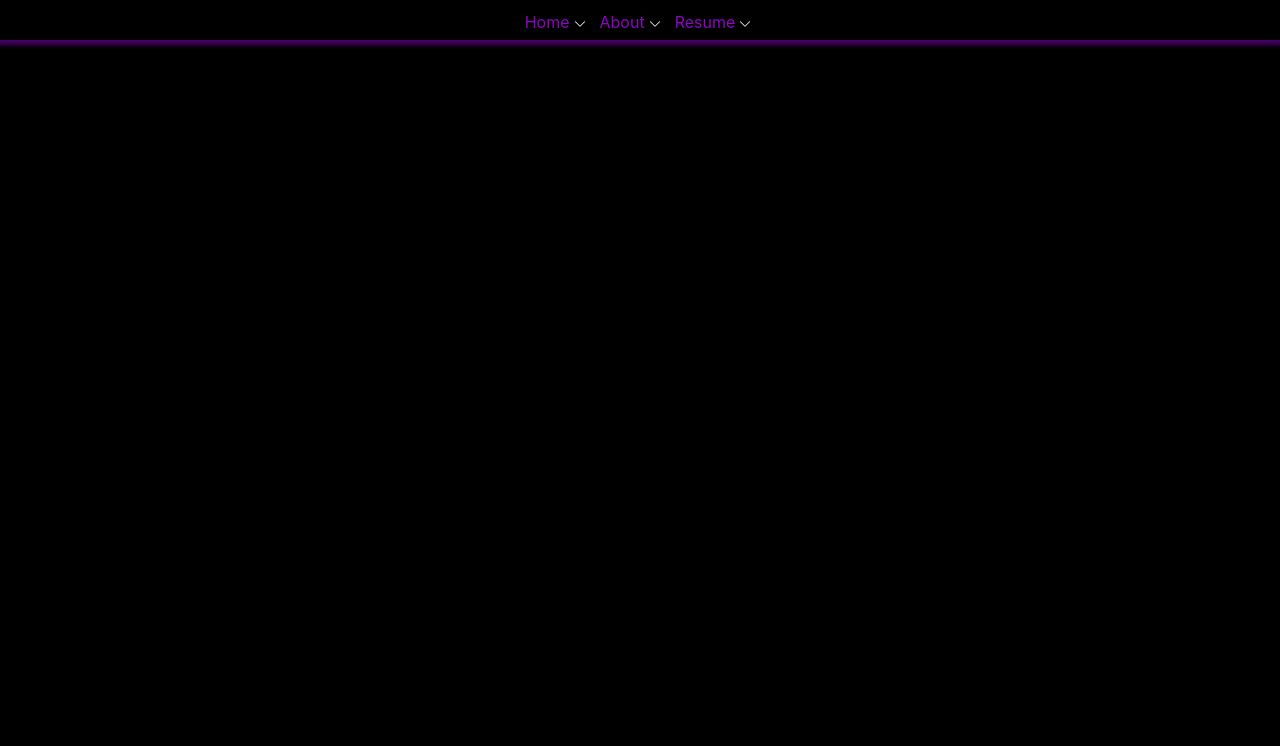
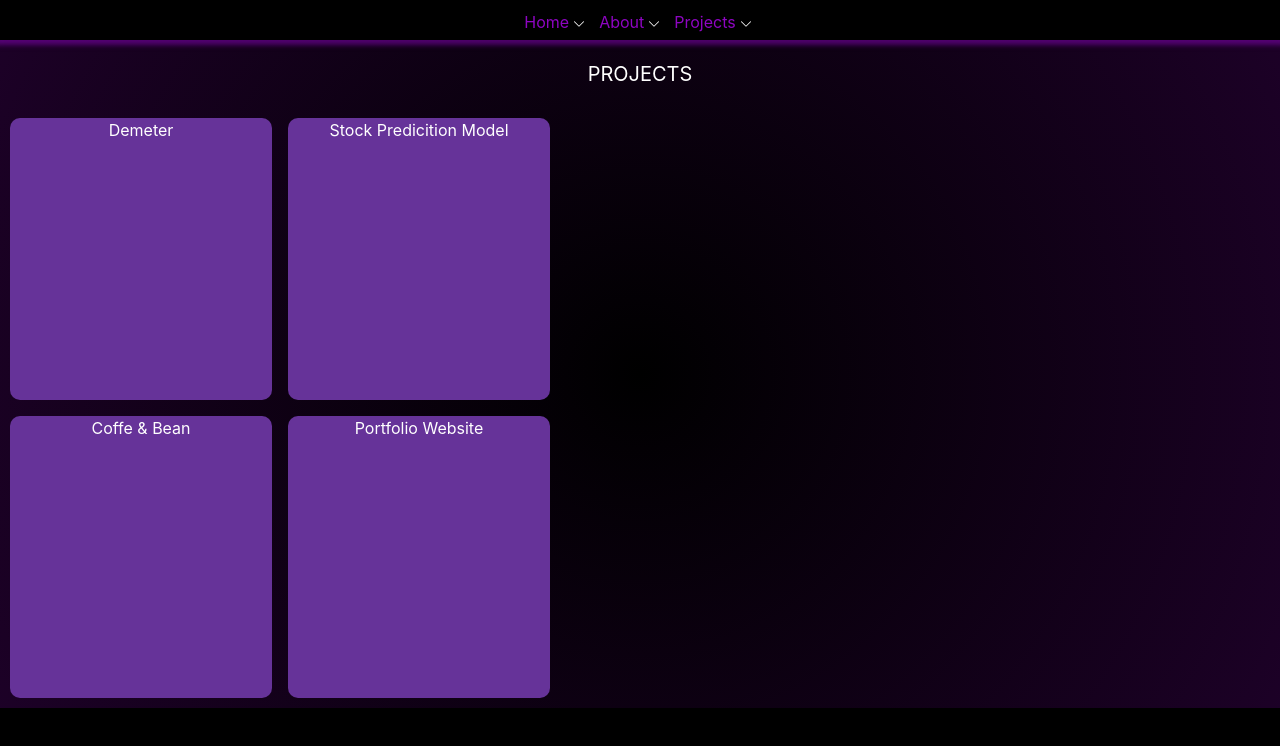
Before and after one commit to patteg21/websiteV3, a React (Create React App) app in the folder websitev3/: page /projects in a window 1280 px wide. Before the commit this address had no page. Shown: the top 746 px of the page. Built offline with nearby package versions, Linux system fonts and the light colour scheme.

Commit message:
working on show animation

```diff
--- a/websitev3/src/About/About.js
+++ b/websitev3/src/About/About.js
@@ -15,8 +15,8 @@ import Footer from "../Footer";
 
 export default function About(){
 
-    const xValues = [50, 60, 70, 80, 90, 100, 110, 120, 130, 140, 150];
-    const yValues = [7, 8, 8, 9, 9, 9, 10, 11, 14, 14, 15];
+    const xValues = [5,10,15,20,25,30,35,40,45,50];
+    const yValues = [2,4,6,8,10,12,14,16,18,20];
     const data = {
       labels: xValues,
       datasets: [
@@ -24,7 +24,7 @@ export default function About(){
             label: "",
             backgroundColor: "rgba(0, 0, 255, 0.2)",
             borderColor: "rgba(0, 0, 255, 1)",
-            borderWidth: 1,
+            borderWidth: 2,
             data: yValues,
         },
       ],
--- a/websitev3/src/App.js
+++ b/websitev3/src/App.js
@@ -4,6 +4,7 @@ import { BrowserRouter as Router, Route, Routes } from 'react-router-dom';
 import './App.css';
 import About from './About/About';
 import Home from "./Home/Home"
+import Projects from './Projects/Projects';
 import TopBar from './TopBar';
 
 function App() {
@@ -14,6 +15,7 @@ function App() {
       <Routes>
         <Route path='/' element={<Home />}/>
         <Route path='/about' element={<About />}/>
+        <Route path='/projects' element={<Projects />}/>
       </Routes>
     </div>
     </div>
--- a/websitev3/src/Home/NavCube.js
+++ b/websitev3/src/Home/NavCube.js
@@ -19,8 +19,8 @@ export default function NavCube({setSnackBarShow, snackBarShow}){
                     </Link>
                 </span>
                 <span style={{'--i': 2}}>
-                    <Link to="/resume">
-                    <h1>Resume</h1>
+                    <Link to="/projects">
+                    <h1>Projects</h1>
                     </Link>
                 </span>
                 <span style={{'--i': 3}} className="HomeButton">
--- /dev/null
+++ b/websitev3/src/Projects/ProjectContainer.js
@@ -0,0 +1,18 @@
+import React from "react";
+import ProjectDisplay from "./ProjectDisplay";
+
+
+
+export default function ProjectContainer(){
+
+    return(
+        <div className="Projects-Container">
+            <div className="Left-Projects grid grid-cols-2 gap-4">
+                <ProjectDisplay title="Demeter"/>
+                <ProjectDisplay title="Stock Predicition Model"/>
+                <ProjectDisplay title="Coffe & Bean"/>
+                <ProjectDisplay title="Portfolio Website"/>
+            </div>
+        </div>
+    )
+}
--- /dev/null
+++ b/websitev3/src/Projects/ProjectDisplay.js
@@ -0,0 +1,34 @@
+import React, { useState } from "react";
+import { useSpring, animated } from "react-spring";
+
+export default function ProjectDisplay({title}){
+    const[showInfo,setShowInfo] = useState(false)
+
+    function changeStateInfoTrue(){
+        setShowInfo(true)
+    }
+
+    function changeStateInfoFalse(){
+        setShowInfo(false)
+    }
+
+    const scrollUp = useSpring({
+        maxHeight: showInfo ? '100%' : '0%',
+        opacity: showInfo ? 1 : 0,
+        display: showInfo ? 'block' : 'none',
+        transform: showInfo ? 'translateY(0%)' : 'translateY(100%)',
+    });
+
+    return(
+        <div className="ProjectDisplay" onMouseOver={changeStateInfoTrue} onMouseOut={changeStateInfoFalse}>
+            <div className="ProjShow">
+                <h1>{title}</h1>
+            </div>
+            {showInfo ?
+            <animated.div style={scrollUp} className="ProjDesc">
+                <h1>Yo</h1>
+            </animated.div>
+            : <div></div>}
+        </div>
+    )
+}
--- /dev/null
+++ b/websitev3/src/Projects/Projects.js
@@ -0,0 +1,22 @@
+import React from "react";
+import { useSpring, animated } from "react-spring";
+import ProjectContainer from "./ProjectContainer";
+
+import "./projects.css"
+
+export default function Projects(){
+
+    const fadeInOutMain = useSpring({
+        opacity: 1 ,
+        display: 'block',
+        transform: 'translateY(0%)',
+        from: {opacity:0, transform: 'translateY(100%)' },
+    });
+
+    return(
+        <animated.div className="Projects" style={fadeInOutMain}>
+            <h1 className="text-center text-xl p-5">PROJECTS</h1>
+            <ProjectContainer />
+        </animated.div>
+    )
+}
--- /dev/null
+++ b/websitev3/src/Projects/projects.css
@@ -0,0 +1,46 @@
+.Projects{
+    background: radial-gradient(circle, black, rgb(142, 5, 194,0.2));
+}
+
+.Projects-Container{
+    display: grid;
+    grid-template-columns: 1fr 1fr 1fr 1fr 1fr;
+    grid-auto-rows: minmax(150px, auto);
+}
+
+.Left-Projects{
+    width: 540px;
+    margin: 10px;
+    grid-column: 1/3;
+    grid-row: 1/5;
+}
+
+.ProjectDisplay{
+    position: relative;
+    text-align: center;
+
+    padding: 5px;
+    background-color: rebeccapurple;
+    min-width: 250px;
+    border-radius: 10px;
+}
+
+.ProjShow{
+    position: absolute;
+    top: 0;
+    left: 0;
+    text-align: center;
+    width: 100%;
+}
+
+.ProjDesc{
+    margin: 0;
+    border-radius: 10px;
+    background-color: red;
+    width: 100%;
+    height: 100%;
+    position: absolute;
+    top: 0;
+    left: 0;
+    transition: height 0.3s ease;
+}
--- a/websitev3/src/TopBar.js
+++ b/websitev3/src/TopBar.js
@@ -10,7 +10,7 @@ export default function TopBar(){
             <ul>
                 <Link className="NavLink" to="/"><li>Home<img src={Arrow}></img></li></Link>
                 <Link className="NavLink" to="/about"><li>About<img src={Arrow}></img></li></Link>
-                <Link className="NavLink" to="/resume"><li>Resume<img src={Arrow}></img></li></Link>
+                <Link className="NavLink" to="/projects"><li>Projects<img src={Arrow}></img></li></Link>
             </ul>
         </div>
     )
```
